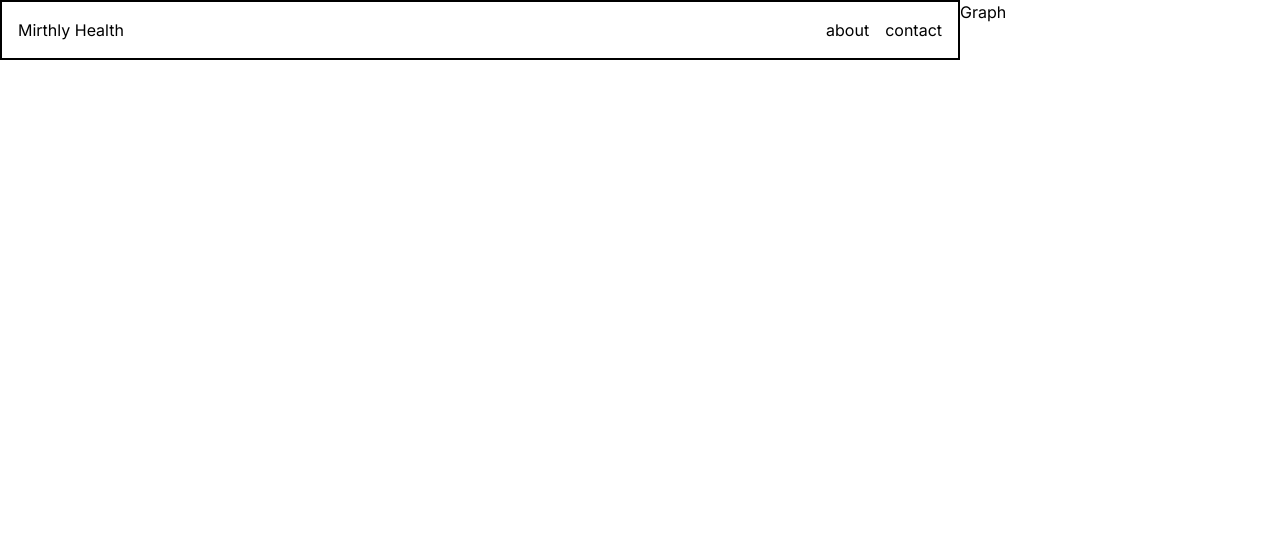
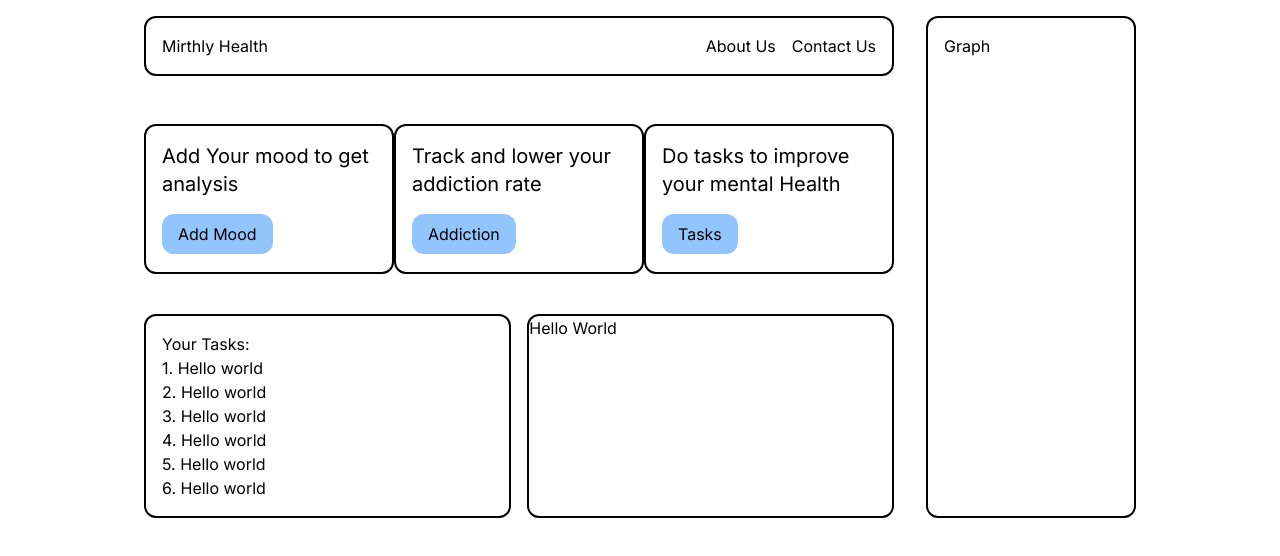
Before and after one commit to Mirthly-Inc/Mirthly-Health, a Next.js app in the folder mirthlyhealth/: page /dashboard in a window 1280 px wide. Shown: the top 556 px of the page. Built offline with nearby package versions, Linux system fonts and the light colour scheme.

Commit message:
UI Changes

```diff
--- a/mirthlyhealth/app/dashboard/page.tsx
+++ b/mirthlyhealth/app/dashboard/page.tsx
@@ -1,18 +1,70 @@
+const task = [
+  "Hello world",
+  "Hello world",
+  "Hello world",
+  "Hello world",
+  "Hello world",
+  "Hello world",
+];
+
 const Dashboard = () => {
   return (
     <div>
-      <div className='flex'>
-        <div className='basis-3/4 border-black border-2'>
-          <nav className='flex justify-between p-4'>
+      <div className="flex w-[80%] mx-auto">
+        <div className="basis-3/4 m-4">
+          <nav className="flex justify-between rounded-xl p-4 border-black border-2">
             <div>Mirthly Health</div>
-            <div className='flex gap-4 '>
-              <div>about</div>
-              <div>contact</div>
+            <div className="flex gap-4 ">
+              <div>About Us</div>
+              <div>Contact Us</div>
             </div>
           </nav>
+          <div className="mt-10">
+            <div className="flex justify-between pt-2">
+              <div className="border-2 border-black rounded-xl p-4 w-[250px] h-[150px]">
+                <div className="text-xl pb-4">
+                  Add Your mood to get analysis
+                </div>
+                <button className="bg-blue-300 w-fit px-4 py-2 rounded-xl">
+                  Add Mood
+                </button>
+              </div>
+              <div className="border-2 border-black rounded-xl p-4 w-[250px] h-[150px]">
+                <div className="text-xl pb-4">
+                  Track and lower your addiction rate
+                </div>
+                <button className="bg-blue-300 w-fit px-4 py-2 rounded-xl">
+                  Addiction
+                </button>
+              </div>
+              <div className="border-2 border-black rounded-xl p-4 w-[250px] h-[150px]">
+                <div className="text-xl pb-4">
+                  Do tasks to improve your mental Health
+                </div>
+                <button className="bg-blue-300 w-fit px-4 py-2 rounded-xl">
+                  Tasks
+                </button>
+              </div>
+            </div>
+            <div className="mt-10 flex gap-4">
+              <div className="border-2 border-black rounded-xl basis-1/2 p-4">
+                Your Tasks:
+                {task.map((data, index) => (
+                  <div key={index}>
+                    {index + 1}. {data}
+                  </div>
+                ))}
+              </div>
+              <div className="border-2 border-black rounded-xl basis-1/2">
+                Hello World
+              </div>
+            </div>
+          </div>
         </div>
-        <div className='basis-1/4'>
-          <div>Graph</div>
+        <div className="basis-1/4 m-4">
+          <div className=" rounded-xl border-black border-2 p-4 h-full">
+            Graph
+          </div>
         </div>
       </div>
     </div>
```
